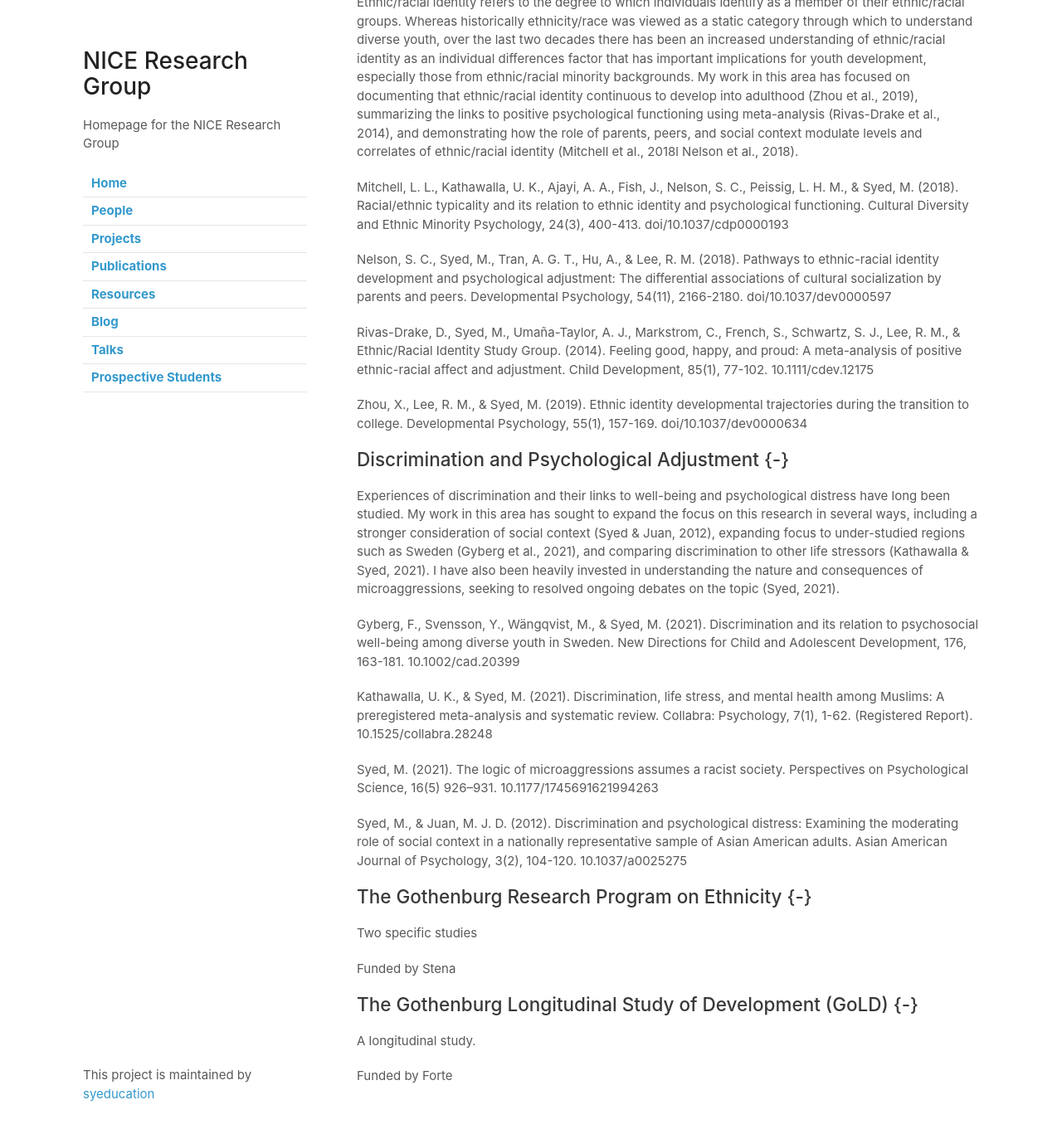
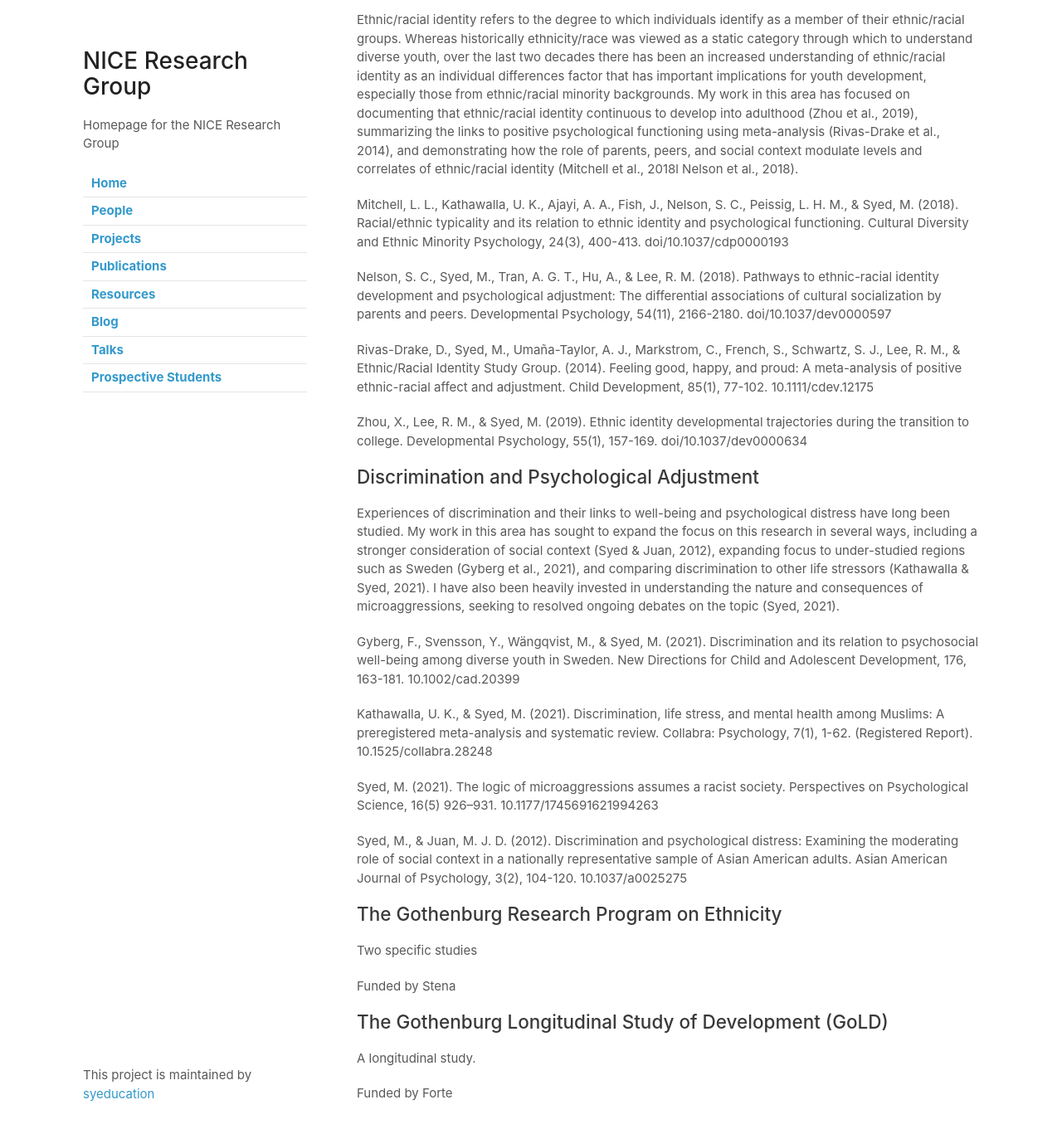
Before and after one commit to syeducation/nice-lab, a Jekyll site: the page built from projects.md, in a window 1280 px wide and 1400 px high, scrolled down 3110 px. Shown: the top 1367 px of the window at 83% size. Built offline with Jekyll 4.4.1, drawn with Linux system fonts in a browser that asks for light colours; our own code applies the rules of GitHub Pages for plain Markdown files; some of the changed text lies outside the part shown.

Commit message:
minor formatting

```diff
--- a/projects.md
+++ b/projects.md
@@ -1,10 +1,11 @@
-# Current Projects {-}
+# Current Projects
+-------------------------
 
 We are launching, completing, and abandoning a large number of projects on a regular basis. Current projects are driven by research group members' interests, and draw heavily from the volumes of existing day collected by the group and available elsewhere.
 
 Our substantive research focuses on identity and personality development among adolescents, emerging adults, and adults from diverse racial, ethnic, and immigration backgrounds.
 
-## Promoting Open Science Practices {-}
+## Promoting Open Science Practices
 
 It is well known that psychology is ensconced in an ongoing replication crisis and open science movement. Accordingly, I have devoted considerable time to engaging in methodological work aimed at increasing the rigor of how we conduct our science. Much of this work takes an educational/outreach approach, targeted to early career researchers or those seeking to become familiar with open science practices and how they can be implemented. This includes a focus on open science broadly (Kathawalla et al., 2021), the relevance of open science for specific subject areas (Syed, 2020), and efforts to correct misinformation and mistaken impressions about open science (Syed, 2024). Much of my work in this area has focused on promoting Registered Reports, a new publishing model that seeks to reduce publication bias and increase the confidence in published results (Syed et al., 2023).
 
@@ -16,7 +17,7 @@ Syed, M. (2024). Three persistent myths about open science. Journal of Trial & E
 
 Syed, M., Frank, M. C., & Roisman, G. I. (2023). Registered Reports in Child Development: Introduction to the Special Section. Child Development, 94(5), 1093-1101. 10.1111/cdev.14003
 
-## Best Practices for Diverse Methodologies {-}
+## Best Practices for Diverse Methodologies
 
 My interest in promoting methodological rigor has also been applied to specific methodologies. Although these efforts are not rooted in open science, per se, the work is inspired by the fundamental motivation of the open science movement to improve our science. Much of this work takes the form of tutorials and primers to help researchers in psychology better understand diverse methodologies, particularly those that involve working with qualitative data (i.e., open-ended, text data). These methodologies includes those that seek to bring greater connection between individual psychological experiences and broader societal power structures (Syed & McLean, 2023), digital storytelling methods that reflect deep community engagement (Fish & Syed, 2021), and narratives methods broadly (Adler et al., 2017) as well as the specific issue of establishing interrater reliability (Syed & Nelson, 2015).
 
@@ -28,7 +29,7 @@ Syed, M., & McLean, K. C. (2023). Master narrative methodology: A primer for con
 
 Syed, M., & Nelson, S. C. (2015). Guidelines for establishing reliability when coding narrative data. Emerging Adulthood, 3(6), 375-387. 10.1177/2167696815587648
 
-## Reform in Research Assessment {-}
+## Reform in Research Assessment
 
 My involvement with the open science movement, along with my extensive experience as a journal editor and as a departmental administrator, have led to specific interest in reforming how we conduct research assessment. My work in this area includes questions about what counts in research assessment—that is, the specific products that are considered in evaluation—with a particular focus on preprints (Moshontz et al., 2021; Syed, 2024), as well as the subjective value we place on different forms of scholarship (McLean & Syed, 2022). Working in the area also requires engagement with journal editors and publishers, and I am the senior author on a major collaborative paper on how journal editors can implement open science practices at their journals (Silverstein et al., 2024).
 
@@ -40,7 +41,7 @@ Silverstein, P., Elman, C., Montoya, A. K., McGillivray, B., Pennington, C. R.,
 
 Syed, M. (2024). Valuing preprints must be part of responsible research assessment. Meta-Psychology, 8, 1-4. 10.15626/MP.2023.3758
 
-## Educational Equity among Under-represented Racial/Ethnic Minority Students {-}
+## Educational Equity among Under-represented Racial/Ethnic Minority Students
 
 A long-standing area of my research focus has been on the educational experiences of ethnic minority high school and college students, particularly in the context of science, technology, engineering, and mathematics (STEM). Much of our work in this area has focused on the role of science identity and self-efficacy (Syed et al., 2021), as well as mentoring (Syed et al., 2012), for understanding persistence in STEM. My students and I have also developed models that center the social context at multiple levels of analysis, for ethnic minority students in general (Ajayi et al., 2021) and for Native Americans specifically (Fish & Syed, 2018).
 
@@ -52,7 +53,7 @@ Syed, M., Goza, B. K., Chemers, M. M., & Zurbriggen, E. (2012). Individual diffe
 
 Syed, M., Zurbriggen, E., Chemers, M. M., Goza, B. K., Bearman, S., Crosby, F., Shaw, J. M., Hunter, L., & Morgan, E. M. (2019). The role of self-efficacy and identity in mediating the effects of STEM support experiences. Analysis of Social Issues and Public Policy, 19(1), 7-49. 10.1111/asap.12170
 
-## Master Narratives, Identity, and Psychological Adjustment {-}
+## Master Narratives, Identity, and Psychological Adjustment
 
 Master narratives are culturally shared stories that serve as templates, or scripts, that guide individuals’ thought, feelings, and actions. Psychologists have traditionally focused on individuals’ personal narratives, the stories they tell about their lives, but have largely done so without attention to broader social structures. My colleague Kate McLean and I developed an initial theoretical model (McLean & Syed, 2015) to guide research on this topic, which was then broadened to engage with concepts in cognitive psychology (McLean et al., 2023) and positive psychology (Syed & McLean, 2022). Much of our empirical work has focused on the context of gender (McLean et al., 2020), although we have also conducted several studies focused on immigration and race/ethnicity, with our more recent projects examining links to psychological adjustment.
 
@@ -64,7 +65,7 @@ McLean, K. C., Pasupathi, M., & Syed., M. (2023). Cognitive scripts and narrativ
 
 Syed, M., & McLean, K. C. (2022). Who gets to live the good life? Master narratives, identity, and well-being within a marginalizing society. Journal of Research in Personality, 100, 1-7. 10.1016/j.jrp.2022.104285
 
-## Development of Racial/Ethnic Identity {-}
+## Development of Racial/Ethnic Identity
 
 Ethnic/racial identity refers to the degree to which individuals identify as a member of their ethnic/racial groups. Whereas historically ethnicity/race was viewed as a static category through which to understand diverse youth, over the last two decades there has been an increased understanding of ethnic/racial identity as an individual differences factor that has important implications for youth development, especially those from ethnic/racial minority backgrounds. My work in this area has focused on documenting that ethnic/racial identity continuous to develop into adulthood (Zhou et al., 2019), summarizing the links to positive psychological functioning using meta-analysis (Rivas-Drake et al., 2014), and demonstrating how the role of parents, peers, and social context modulate levels and correlates of ethnic/racial identity (Mitchell et al., 2018l Nelson et al., 2018).
 
@@ -76,7 +77,7 @@ Rivas-Drake, D., Syed, M., Umaña-Taylor, A. J., Markstrom, C., French, S., Schw
 
 Zhou, X., Lee, R. M., & Syed, M. (2019). Ethnic identity developmental trajectories during the transition to college. Developmental Psychology, 55(1), 157-169. doi/10.1037/dev0000634
 
-## Discrimination and Psychological Adjustment {-}
+## Discrimination and Psychological Adjustment
 
 Experiences of discrimination and their links to well-being and psychological distress have long been studied. My work in this area has sought to expand the focus on this research in several ways, including a stronger consideration of social context (Syed & Juan, 2012), expanding focus to under-studied regions such as Sweden (Gyberg et al., 2021), and comparing discrimination to other life stressors (Kathawalla & Syed, 2021). I have also been heavily invested in understanding the nature and consequences of microaggressions, seeking to resolved ongoing debates on the topic (Syed, 2021).
 
@@ -88,13 +89,13 @@ Syed, M. (2021). The logic of microaggressions assumes a racist society. Perspec
 
 Syed, M., & Juan, M. J. D. (2012). Discrimination and psychological distress: Examining the moderating role of social context in a nationally representative sample of Asian American adults. Asian American Journal of Psychology, 3(2), 104-120. 10.1037/a0025275
 
-## The Gothenburg Research Program on Ethnicity {-}
+## The Gothenburg Research Program on Ethnicity
 
 Two specific studies
 
 Funded by Stena
 
-## The Gothenburg Longitudinal Study of Development (GoLD) {-}
+## The Gothenburg Longitudinal Study of Development (GoLD)
 
 A longitudinal study.
 
```
